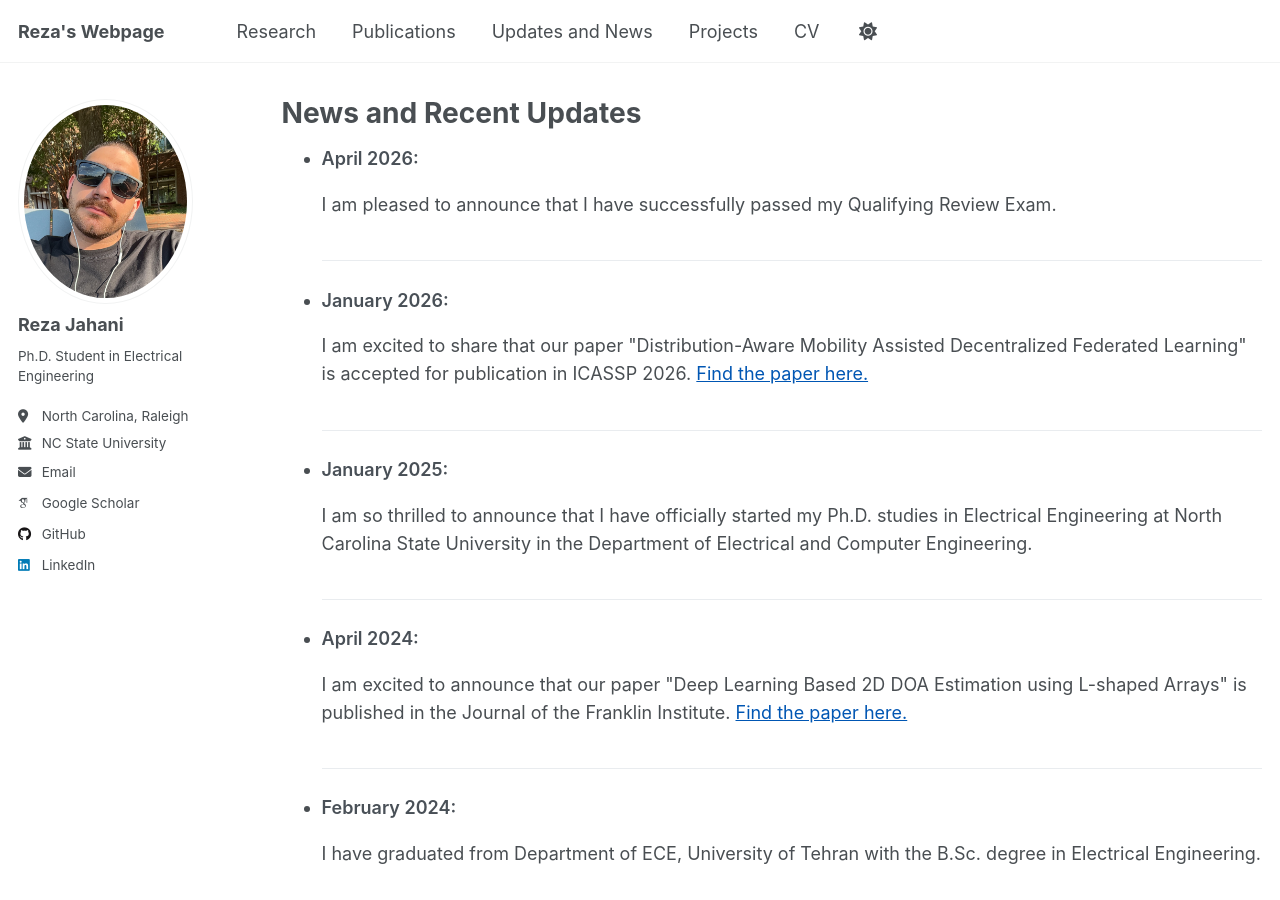
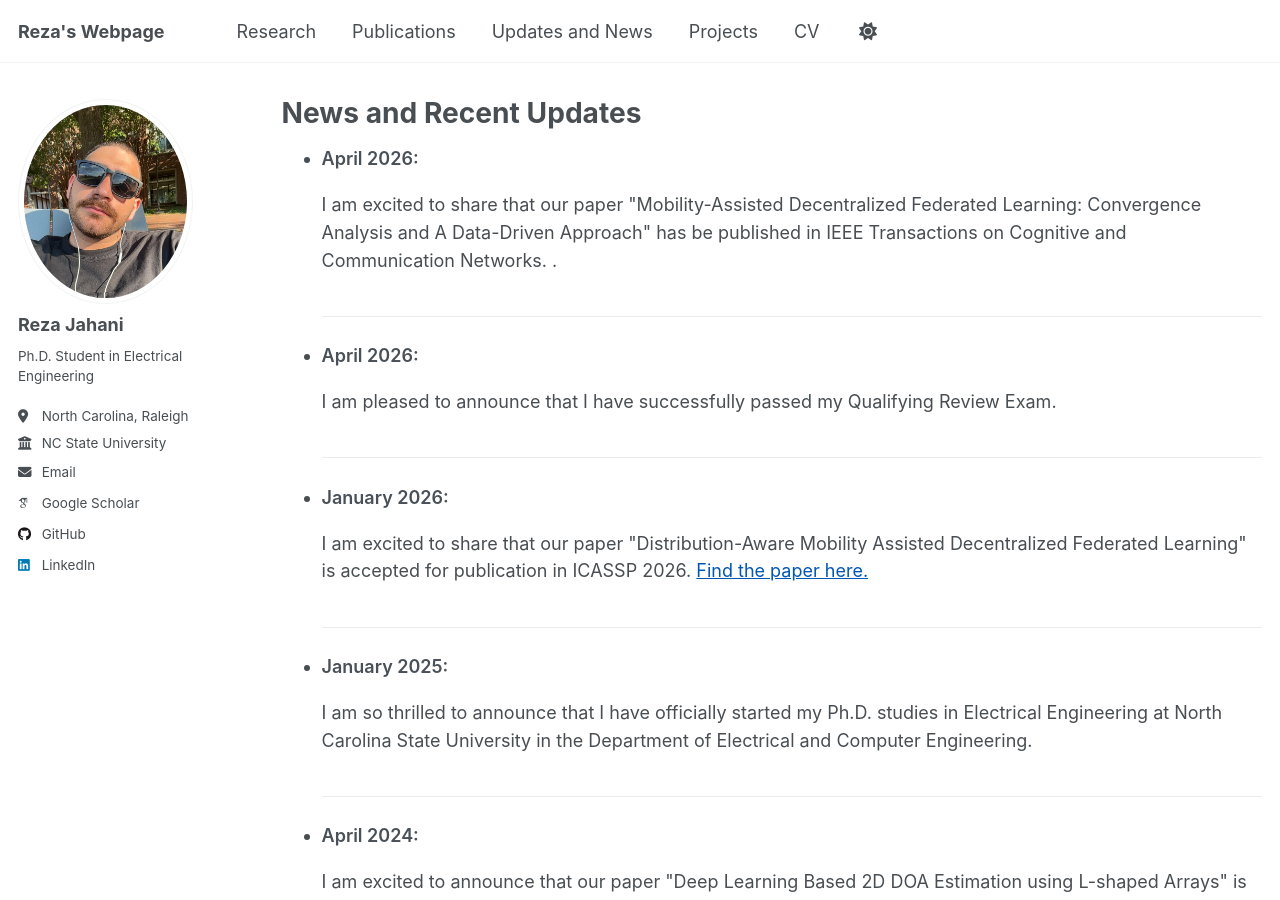
Before and after one commit to RezaJahanii/RezaJahanii.github.io, a Jekyll site: the page built from _pages/News.html, in a window 1280 px wide and 900 px high. Built offline with Jekyll 4.4.1, drawn with Linux system fonts in a browser that asks for light colours; some web fonts are replaced; a script that is not in the unit is left out.

Commit message:
Update News.html

```diff
--- a/_pages/News.html
+++ b/_pages/News.html
@@ -6,6 +6,12 @@ author_profile: true
 ---
 
 <ul>
+
+  <li style="margin:0 0 1.4rem 0; padding:0 0 1.0rem 0; border-bottom:1px solid #e9ecef; line-height:1.55;">
+    <div style="font-weight:600; color:#495057; margin:0 0 .2rem 0;">April 2026:</div>
+    <p style="margin:.1rem 0 0 0;">
+    <p>I am excited to share that our paper "Mobility-Assisted Decentralized Federated Learning: Convergence Analysis and A Data-Driven Approach" has be published in IEEE Transactions on Cognitive and Communication Networks. <a href="https://ieeexplore.ieee.org/abstract/document/11643230" style="color:#0056b3;"></a>.</p>
+  </li>
 
   <li style="margin:0 0 1.4rem 0; padding:0 0 1.0rem 0; border-bottom:1px solid #e9ecef; line-height:1.55;">
     <div style="font-weight:600; color:#495057; margin:0 0 .2rem 0;">April 2026:</div>
```
